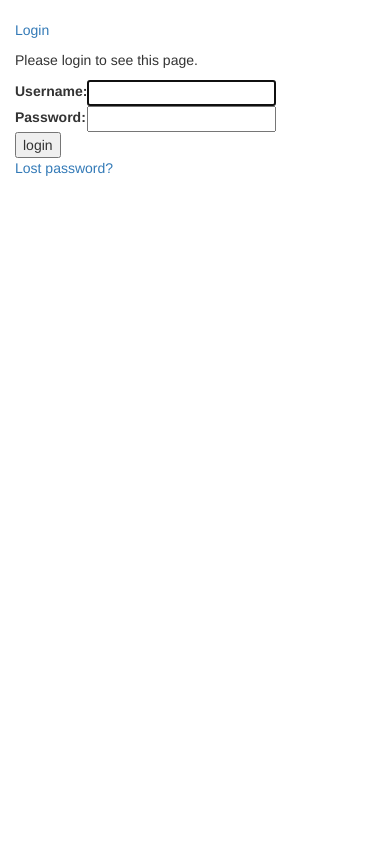
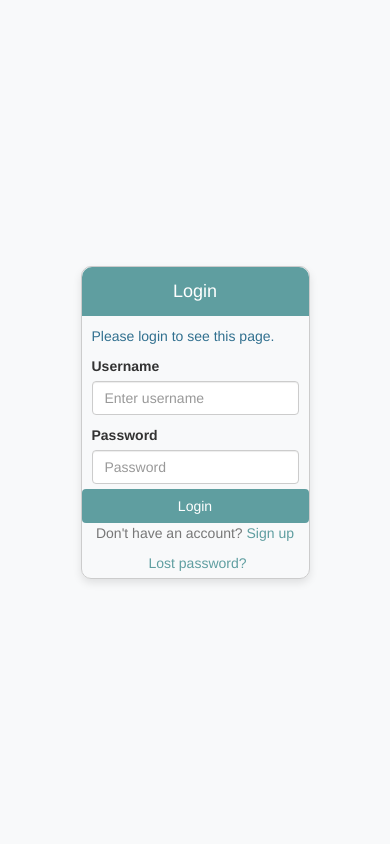
Before and after one commit to NabinPrasadDhungana/Django-Local-Library, a Django app: page /accounts/login/?next=/catalog/book/3045fa79-df3f-46dd-ba0f-56be0418bb3a/renew/ in a window 390 px wide. Run offline with Django 5.2, Linux system fonts and the light colour scheme; some libraries are stand-ins or nearby versions.

```diff
--- a/locallibrary/catalog/templates/catalog/books_on_loan.html
+++ b/locallibrary/catalog/templates/catalog/books_on_loan.html
@@ -11,11 +11,15 @@
             </tr>
             {% for bookinst in bookinstance_list %}
                 <tr>
-                    <td><a href="{% url 'book-detail' bookinst.book.pk %}">{{ bookinst.book }}</a> ({{ bookinst.due_back }})</td>
+                    <td><a href="{% url 'book-detail' bookinst.book.pk %}">{{ bookinst.book.title }}</a> ({{ bookinst.due_back }})</td>
+                    {% if user.is_staff %}
                     <td>{{ bookinst.borrower }}</td>
+                    {% endif %}
                 </tr>
             {% endfor %}
 
         </table>
+        {% else %}
+        <p>There are no books borrowed.</p>
     {% endif %}
 {% endblock  %}
--- a/locallibrary/catalog/urls.py
+++ b/locallibrary/catalog/urls.py
@@ -13,3 +13,7 @@ urlpatterns += [
     path('mybooks/', views.LoanedBooksByUserListView.as_view(), name='my-borrowed'),
     path('booksonloan/', views.LoanedBooksForLibrariansListView.as_view(), name='books-on-loan'),
 ]
+
+urlpatterns += [
+    path('book/<uuid:pk>/renew/', views.renew_book_librarian, name='renew-book-librarian'),
+]
--- /dev/null
+++ b/locallibrary/requirements.txt
@@ -0,0 +1,3 @@
+asgiref==3.8.1
+Django==5.0.6
+sqlparse==0.5.0
--- a/locallibrary/templates/registration/login.html
+++ b/locallibrary/templates/registration/login.html
@@ -1,37 +1,95 @@
 {% extends "base_generic.html" %}
 
+
+ {% block sidebar %}{% endblock %}
 {% block content %}
 
+<style>
+  body {
+      display: flex;
+      justify-content: center;
+      align-items: center;
+      height: 100vh;
+      background-color: #f8f9fa;
+  }
+
+  .login-card {
+      width: 100%;
+      max-width: 400px;
+      border: 1px solid #ccc;
+      border-radius: 1rem;
+      box-shadow: 0 4px 8px rgba(0, 0, 0, 0.1);`  `
+  }
+  .login-card .card-header {
+      background-color: #5F9EA0;
+      color: white;
+      padding: 0.5rem;
+      border-top-left-radius: 1rem;
+      border-top-right-radius: 1rem;
+
+  }
+  .btn {
+      background-color: #5F9EA0;
+      color: white;
+  }
+  a{
+      color: #5F9EA0;
+  }
+  p{
+    margin: 1rem 0.5rem 0.5rem 1rem;
+  }
+  .form-group{
+    margin: 1rem 1rem 0.5rem 1rem;
+  }
+</style>
+
+  {# Assumes you set up the password_reset view in your URLconf #}
+  <div class="container">
+    <div class="row justify-content-center">
+        <div class="col-md-8 col-lg-8">
+          <div class="card login-card">
+            <div class="card-header text-center">
+              <h4>Login</h4>
+            </div>
+            <div class="card-body col-12">
                 {% if form.errors %}
-    <p>Your username and password didn't match. Please try again.</p>
+                <p class="text-danger">Your username and password didn't match. Please try again.</p>
               {% endif %}
 
               {% if next %}
                 {% if user.is_authenticated %}
-      <p>Your account doesn't have access to this page. To proceed,
+                  <p class="text-danger">Your account doesn't have access to this page. To proceed,
                   please login with an account that has access.</p>
                 {% else %}
-      <p>Please login to see this page.</p>
+                  <p class="text-info">Please login to see this page.</p>
                 {% endif %}
               {% endif %}
-
-  <form method="post" action="{% url 'login' %}">
+              <form method="POST" action="{% url 'login' %}">
                 {% csrf_token %}
-    <table>
-      <tr>
-        <td>{{ form.username.label_tag }}</td>
-        <td>{{ form.username }}</td>
-      </tr>
-      <tr>
-        <td>{{ form.password.label_tag }}</td>
-        <td>{{ form.password }}</td>
-      </tr>
-    </table>
-    <input type="submit" value="login">
+                    <div class="form-group">
+                        <label for="username">Username</label>
+                        <input type="text" class="form-control" id="username" placeholder="Enter username" name="username">
+                    </div>
+                    <div class="form-group">
+                        <label for="password">Password</label>
+                        <input type="password" class="form-control" id="password" placeholder="Password" name="password">
+                    </div>
+                      <button type="submit" class="btn  btn-block">Login</button>
                       <input type="hidden" name="next" value="{{ next }}">
                     </form>
+            </div>
+                  <div class="card-footer text-muted text-center">
+                    Don't have an account? <a href="#">Sign up</a>
+                    <p><a href="{% url 'password_reset' %}">Lost password?</a></p>
+                  </div>
+          </div>
+      </div>
+    </div>
+</div>
 
-  {# Assumes you set up the password_reset view in your URLconf #}
-  <p><a href="{% url 'password_reset' %}">Lost password?</a></p>
+<!-- Bootstrap JS and dependencies -->
+<script src="https://code.jquery.com/jquery-3.5.1.slim.min.js"></script>
+<script src="https://cdn.jsdelivr.net/npm/@popperjs/core@2.9.3/dist/umd/popper.min.js"></script>
+<script src="https://stackpath.bootstrapcdn.com/bootstrap/4.5.2/js/bootstrap.min.js"></script>
 
 {% endblock %}
```
Also changed, not shown: locallibrary/catalog/forms.py (added, +23 -0 lines), locallibrary/catalog/models.py (+46 -0 lines), locallibrary/catalog/templates/catalog/book_renew_librarian.html (added, +15 -0 lines), locallibrary/catalog/views.py (+41 -2 lines), locallibrary/db.sqlite3, 1 other file. Lines whose indentation alone changed are shown as unchanged.
